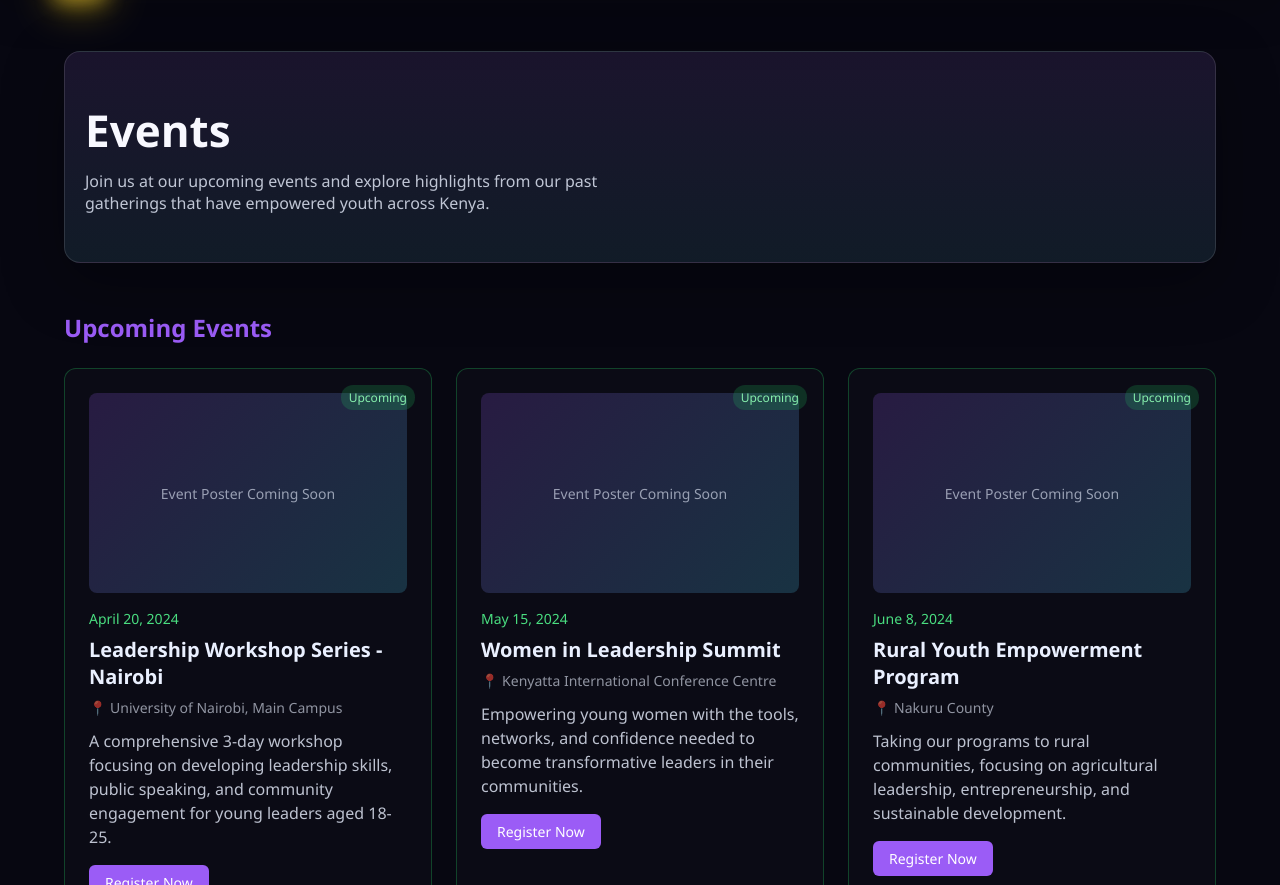
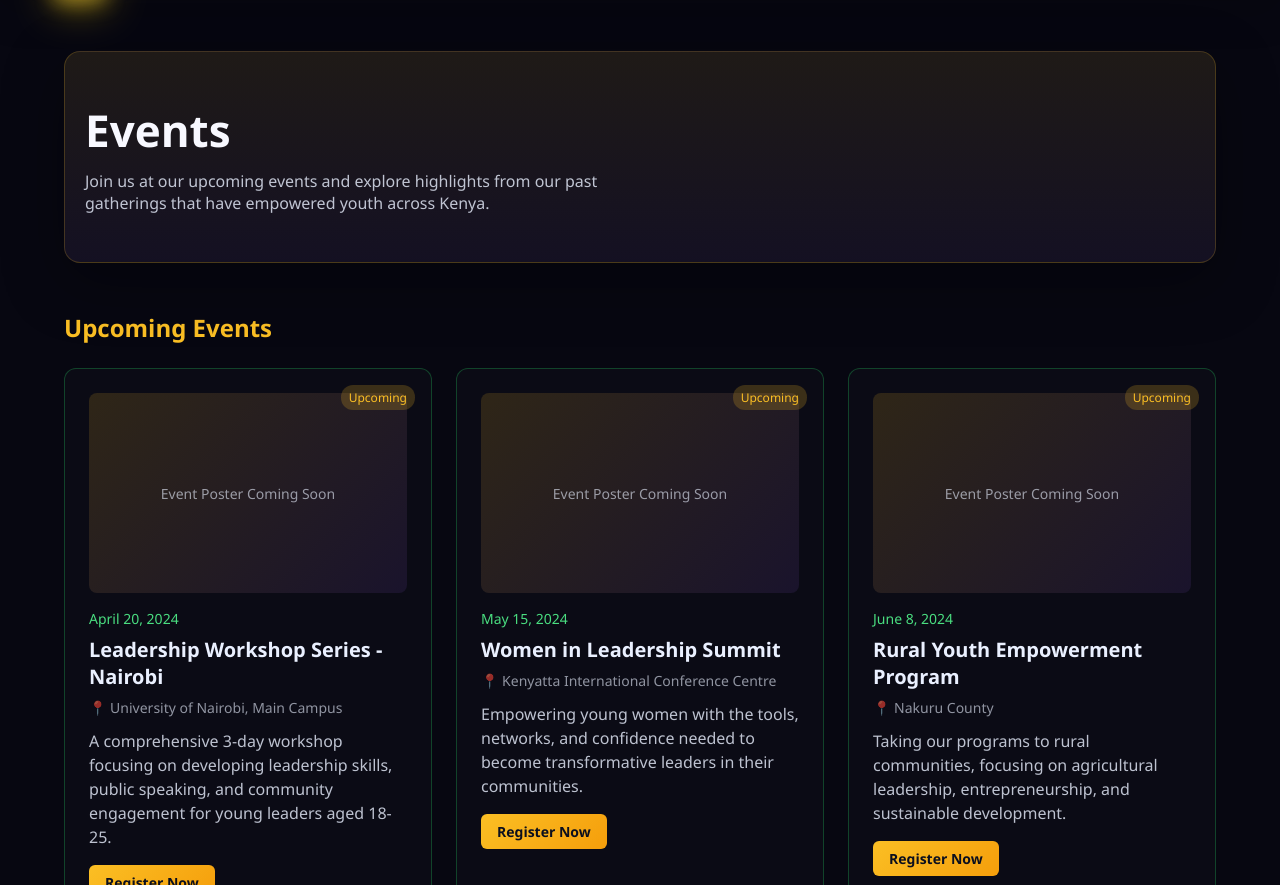
Before and after one commit to luileonzawadi/poise-and-purpose, a plain HTML site: page events.html in a window 1280 px wide. Shown: the part 67-952 px from the top of the page. Drawn offline with Linux system fonts and the light colour scheme.

Commit message:
updated blog and events

```diff
--- a/events.html
+++ b/events.html
@@ -13,19 +13,19 @@
 		body{ padding-top:clamp(60px, 10vw, 78px); }
 		main{ min-height:60vh; padding:clamp(16px, 4vw, 24px); max-width:1200px; margin:0 auto; }
 		.hero{
-			position:relative; overflow:hidden; border:1px solid rgba(255,255,255,.12); border-radius:clamp(12px, 2vw, 16px); padding:clamp(24px, 6vw, 48px) clamp(16px, 4vw, 20px); margin-top:16px;
-			background: linear-gradient(180deg, rgba(155,92,246,.10), rgba(78,209,248,.08)), rgba(255,255,255,.02);
+			position:relative; overflow:hidden; border:1px solid rgba(251,191,36,.2); border-radius:clamp(12px, 2vw, 16px); padding:clamp(24px, 6vw, 48px) clamp(16px, 4vw, 20px); margin-top:16px;
+			background: linear-gradient(180deg, rgba(251,191,36,.08), rgba(155,92,246,.06)), rgba(255,255,255,.02);
 			box-shadow: 0 18px 60px rgba(0,0,0,.35);
 		}
 		.hero h1{ margin:0 0 10px 0; font-size: clamp(24px, 6vw, 44px); }
 		.hero p{ margin:0; color: rgba(234,240,255,.8); max-width: 62ch; font-size: clamp(14px, 2.5vw, 16px); }
-		.section-title{ font-size:clamp(20px, 4vw, 24px); margin:clamp(32px, 6vw, 48px) 0 clamp(16px, 3vw, 24px) 0; color:#9b5cf6; }
+		.section-title{ font-size:clamp(20px, 4vw, 24px); margin:clamp(32px, 6vw, 48px) 0 clamp(16px, 3vw, 24px) 0; color:#fbbf24; }
 		.events-grid{ display:grid; grid-template-columns: repeat(auto-fit, minmax(min(100%, 280px), 1fr)); gap:clamp(16px, 3vw, 24px); margin-bottom:clamp(32px, 6vw, 48px); }
 		.event-card{
 			border:1px solid rgba(255,255,255,.12); border-radius:12px; padding:clamp(16px, 4vw, 24px);
 			background: rgba(255,255,255,.02); transition: all 0.2s ease; position:relative;
 		}
-		.event-card:hover{ border-color: rgba(155,92,246,.4); transform: translateY(-2px); }
+		.event-card:hover{ border-color: rgba(251,191,36,.4); transform: translateY(-2px); }
 		.event-card.upcoming{ border-color: rgba(34,197,94,.3); }
 		.event-card.past{ opacity:0.8; }
 		.event-date{ color:#4ade80; font-weight:500; font-size:clamp(12px, 2.5vw, 14px); margin-bottom:8px; }
@@ -33,15 +33,15 @@
 		.event-location{ color: rgba(234,240,255,.6); font-size:clamp(12px, 2.5vw, 14px); margin-bottom:12px; }
 		.event-card p{ margin:0 0 16px 0; color: rgba(234,240,255,.8); line-height:1.5; font-size:clamp(14px, 2.5vw, 16px); }
 		.event-status{ position:absolute; top:clamp(12px, 3vw, 16px); right:clamp(12px, 3vw, 16px); padding:4px 8px; border-radius:12px; font-size:clamp(10px, 2vw, 12px); font-weight:500; }
-		.event-status.upcoming{ background: rgba(34,197,94,.2); color:#86efac; }
+		.event-status.upcoming{ background: rgba(251,191,36,.2); color:#fbbf24; }
 		.event-status.past{ background: rgba(107,114,128,.2); color:#d1d5db; }
 		.register-btn{
-			display:inline-block; padding:clamp(6px, 2vw, 8px) clamp(12px, 3vw, 16px); background:#9b5cf6; color:white; text-decoration:none;
-			border-radius:6px; font-size:clamp(12px, 2.5vw, 14px); font-weight:500; transition: background 0.2s ease;
+			display:inline-block; padding:clamp(6px, 2vw, 8px) clamp(12px, 3vw, 16px); background:linear-gradient(135deg, #fbbf24, #f59e0b); color:#0b0f1e; text-decoration:none;
+			border-radius:6px; font-size:clamp(12px, 2.5vw, 14px); font-weight:600; transition: all 0.2s ease;
 		}
-		.register-btn:hover{ background:#8b5cf6; }
+		.register-btn:hover{ background:linear-gradient(135deg, #f59e0b, #d97706); transform: translateY(-1px); }
 		.register-btn.disabled{ background: rgba(107,114,128,.3); color: rgba(234,240,255,.5); pointer-events:none; }
-		.event-poster{ width:100%; height:clamp(150px, 25vw, 200px); background: linear-gradient(135deg, rgba(155,92,246,.2), rgba(78,209,248,.2)); border-radius:8px; margin-bottom:16px; display:flex; align-items:center; justify-content:center; color: rgba(234,240,255,.6); font-size:clamp(12px, 2.5vw, 14px); text-align:center; }
+		.event-poster{ width:100%; height:clamp(150px, 25vw, 200px); background: linear-gradient(135deg, rgba(251,191,36,.15), rgba(155,92,246,.1)); border-radius:8px; margin-bottom:16px; display:flex; align-items:center; justify-content:center; color: rgba(234,240,255,.6); font-size:clamp(12px, 2.5vw, 14px); text-align:center; }
 		@media (max-width: 480px) {
 			.event-status{ position:static; display:inline-block; margin-bottom:8px; }
 			.event-card{ padding:16px; }
```
Also changed, not shown: blog.html (+6 -6 lines).
